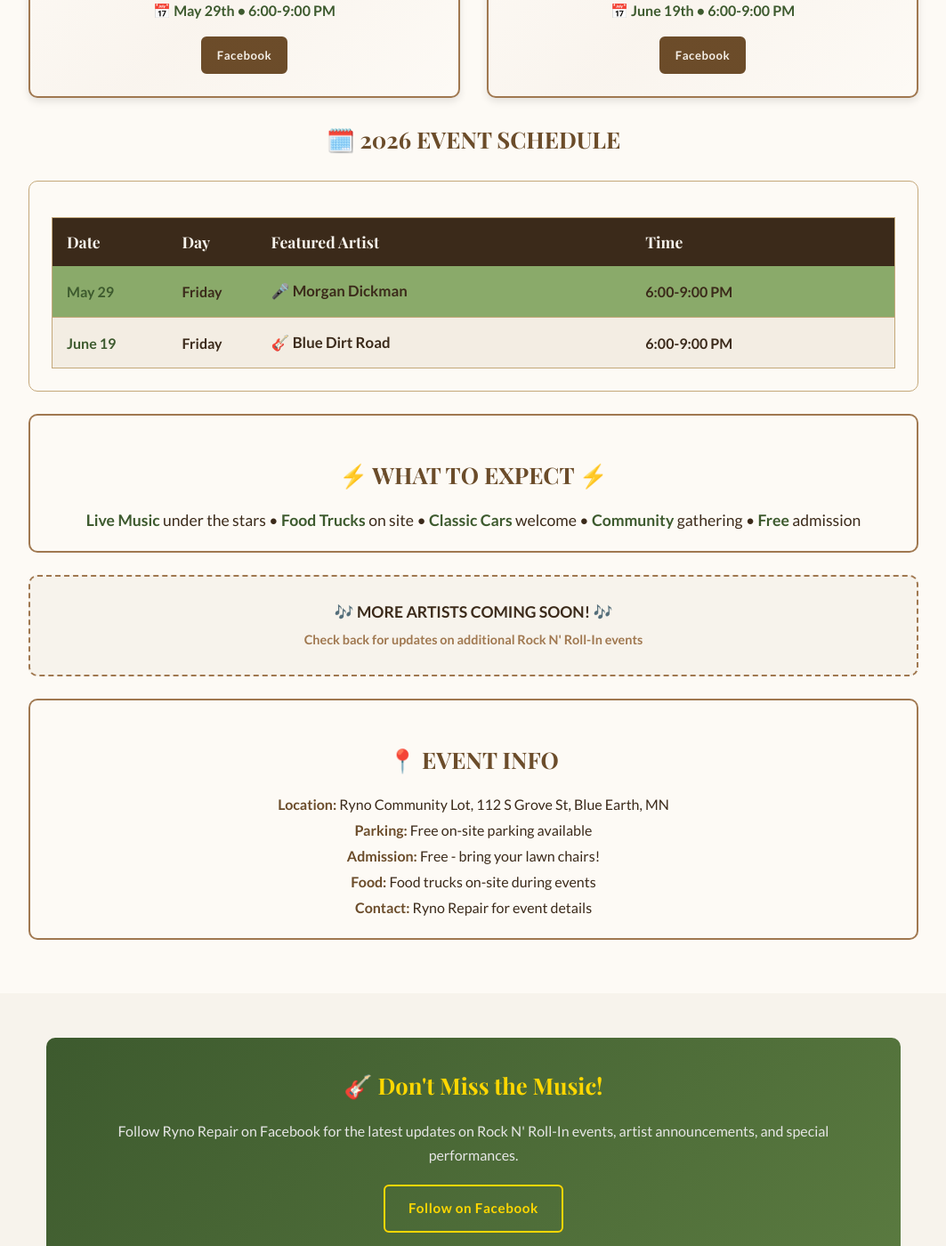
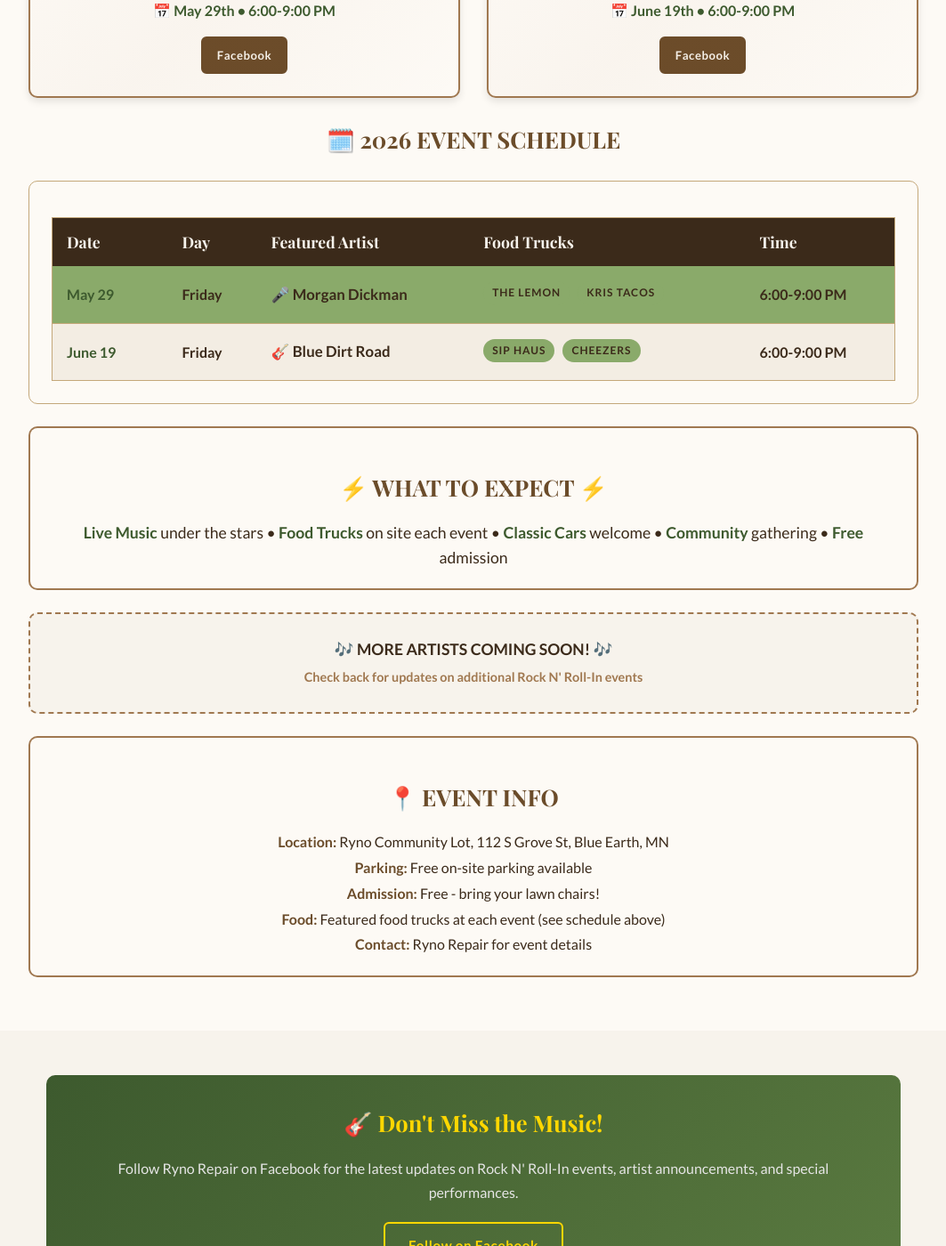
Before and after one commit to blueearthcommunitymarket/blueearthcommunitymarket.github.io, a Jekyll site: the page built from rynos-rockin-roll-in/index.html, in a window 1280 px wide and 1400 px high, scrolled down 688 px. Shown: the whole window at 89% size, without its empty margins (108-1171 px from the left). Built offline with Jekyll 4.4.1, drawn with Linux system fonts in a browser that asks for light colours; some web fonts are replaced.

Commit message:
Add food truck information to Rockin' Roll-In events
- Added Food Trucks column to event schedule table
- May 29: The Lemon + Kris Tacos (with Morgan Dickman)
- June 19: Sip Haus + Cheezers (with Blue Dirt Road)
- Updated event info section to reference featured trucks
- Complete event details now include music + food options

```diff
--- a/rynos-rockin-roll-in/index.html
+++ b/rynos-rockin-roll-in/index.html
@@ -258,6 +258,7 @@ description: Live music events at the Ryno Community Lot featuring local and tou
                         <th style="width:130px;">Date</th>
                         <th style="width:100px;">Day</th>
                         <th>Featured Artist</th>
+                        <th>Food Trucks</th>
                         <th>Time</th>
                     </tr>
                 </thead>
@@ -266,12 +267,20 @@ description: Live music events at the Ryno Community Lot featuring local and tou
                         <td class="event-date">May 29</td>
                         <td style="font-weight: 700;">Friday</td>
                         <td class="artist-name">🎤 Morgan Dickman</td>
+                        <td>
+                            <span class="tag">The Lemon</span>
+                            <span class="tag">Kris Tacos</span>
+                        </td>
                         <td style="font-weight: 700;">6:00-9:00 PM</td>
                     </tr>
                     <tr style="background: var(--green-light); color: var(--brown-dark);">
                         <td class="event-date">June 19</td>
                         <td style="font-weight: 700;">Friday</td>
                         <td class="artist-name">🎸 Blue Dirt Road</td>
+                        <td>
+                            <span class="tag">Sip Haus</span>
+                            <span class="tag">Cheezers</span>
+                        </td>
                         <td style="font-weight: 700;">6:00-9:00 PM</td>
                     </tr>
                 </tbody>
@@ -283,7 +292,7 @@ description: Live music events at the Ryno Community Lot featuring local and tou
                 <h3 style="text-align: center; margin-bottom: 15px;">⚡ WHAT TO EXPECT ⚡</h3>
                 <p style="color: var(--brown-dark); text-align: center; font-size: 1.1rem; line-height: 1.6;">
                     <strong style="color: var(--green-dark);">Live Music</strong> under the stars •
-                    <strong style="color: var(--green-dark);">Food Trucks</strong> on site •
+                    <strong style="color: var(--green-dark);">Food Trucks</strong> on site each event •
                     <strong style="color: var(--green-dark);">Classic Cars</strong> welcome •
                     <strong style="color: var(--green-dark);">Community</strong> gathering •
                     <strong style="color: var(--green-dark);">Free</strong> admission
@@ -303,7 +312,7 @@ description: Live music events at the Ryno Community Lot featuring local and tou
                     <strong style="color: var(--brown-mid);">Location:</strong> Ryno Community Lot, 112 S Grove St, Blue Earth, MN<br>
                     <strong style="color: var(--brown-mid);">Parking:</strong> Free on-site parking available<br>
                     <strong style="color: var(--brown-mid);">Admission:</strong> Free - bring your lawn chairs!<br>
-                    <strong style="color: var(--brown-mid);">Food:</strong> Food trucks on-site during events<br>
+                    <strong style="color: var(--brown-mid);">Food:</strong> Featured food trucks at each event (see schedule above)<br>
                     <strong style="color: var(--brown-mid);">Contact:</strong> Ryno Repair for event details
                 </p>
             </div>
```
